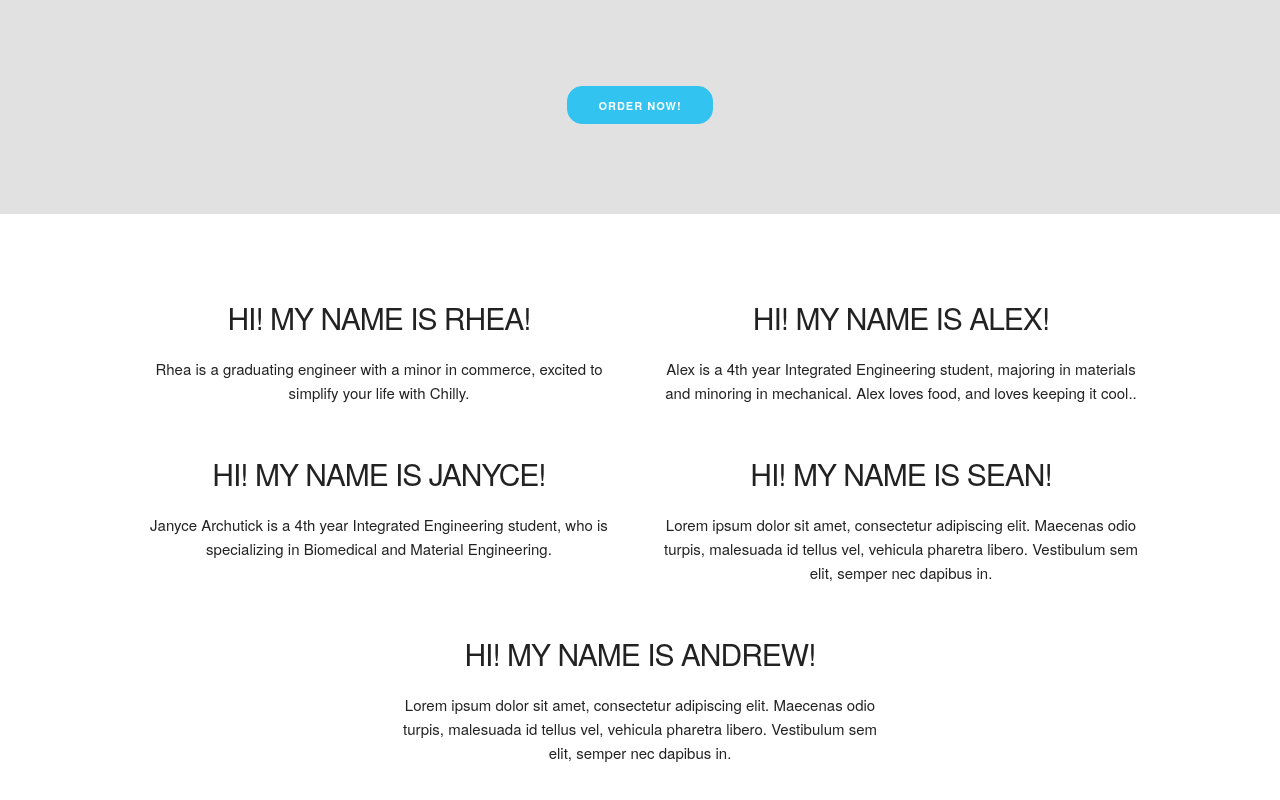
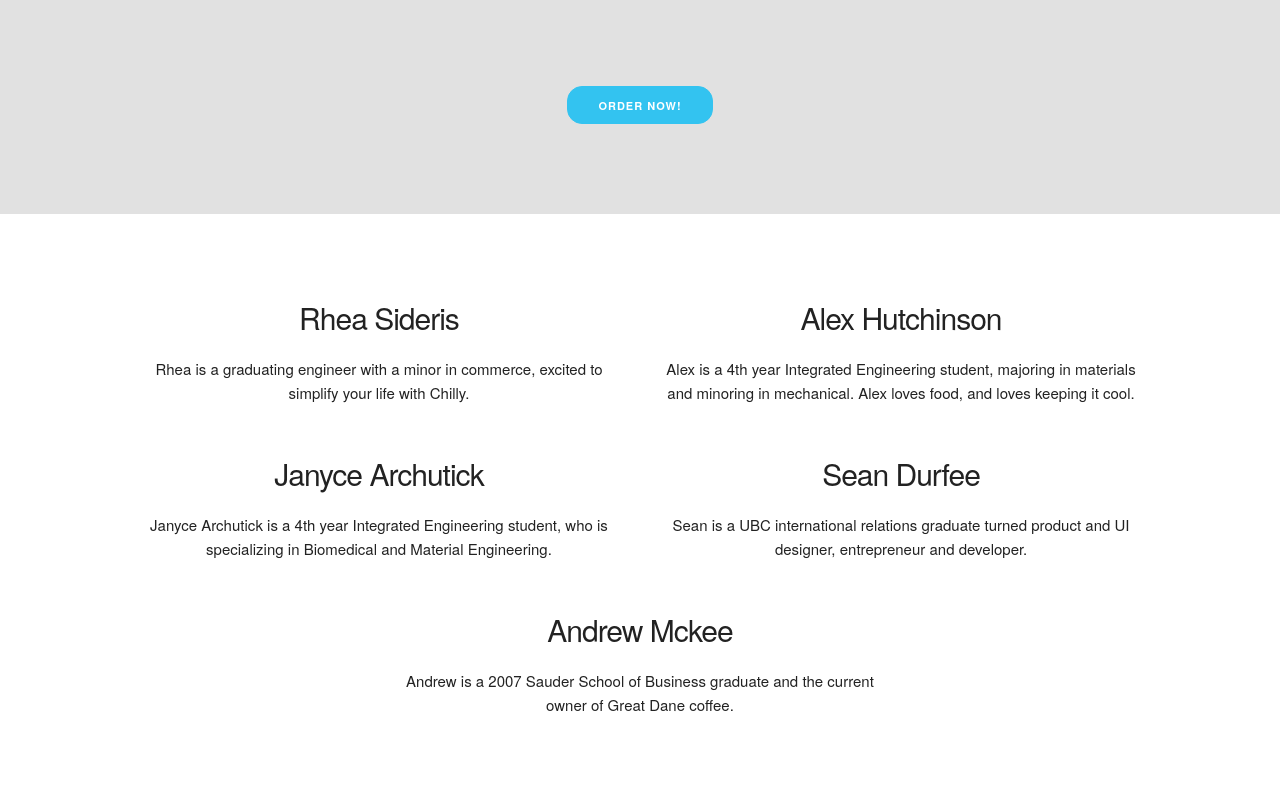
Before and after one commit to durfee/Chilly, a website: page index.html in a window 1280 px wide. Shown: the part 580-1380 px from the top of the page. Drawn offline with Linux system fonts and the light colour scheme.

Commit message:
Favicon, copy changes, bio updates

```diff
--- a/index.html
+++ b/index.html
@@ -3,10 +3,27 @@
     <head>
         <meta charset="utf-8">
         <meta name="description" content="Chilly – a simple, easy to use networked thermometer.">
+
         <title>Chilly</title>
+
         <link rel="author" href="humans.txt" content="Chilly Technologies inc.">
 
         <meta name="viewport" content="width=device-width, initial-scale=1">
+
+        <link rel="apple-touch-icon-precomposed" sizes="152x152" href="images/apple-touch-icon-152x152.png" />
+        <link rel="apple-touch-icon-precomposed" sizes="144x144" href="images/apple-touch-icon-144x144.png" />
+        <link rel="apple-touch-icon-precomposed" sizes="120x120" href="images/apple-touch-icon-120x120.png" />
+        <link rel="apple-touch-icon-precomposed" sizes="114x114" href="images/apple-touch-icon-114x114.png" />
+        <link rel="apple-touch-icon-precomposed" sizes="76x76" href="images/apple-touch-icon-76x76.png" />
+        <link rel="apple-touch-icon-precomposed" sizes="72x72" href="images/apple-touch-icon-72x72.png" />
+        <link rel="apple-touch-icon-precomposed" sizes="60x60" href="images/apple-touch-icon-60x60.png" />
+        <link rel="apple-touch-icon-precomposed" sizes="57x57" href="images/apple-touch-icon-57x57.png" />
+
+        <link rel="icon" type="image/png" href="images/favicon-196x196.png" sizes="196x196" />
+        <link rel="icon" type="image/png" href="images/favicon-128x128.png" sizes="128x128" />
+        <link rel="icon" type="image/png" href="images/favicon-96x96.png" sizes="96x96" />
+        <link rel="icon" type="image/png" href="images/favicon-32x32.png" sizes="32x32" />
+        <link rel="icon" type="image/png" href="images/favicon-16x16.png" sizes="16x16" />
 
         <link rel="stylesheet" href="css/style.css">
 
@@ -64,36 +81,36 @@
         	<div class="team-member">
         		<img src="" alt="">
         		<div class="team-member__copy">
-        			<h3>HI! MY NAME IS RHEA!</h3>
+        			<h3>Rhea Sideris</h3>
         			<p>Rhea is a graduating engineer with a minor in commerce, excited to simplify your life with Chilly.</p>
         		</div>
         	</div>
         	<div class="team-member">
         		<img src="" alt="">
         		<div class="team-member__copy">
-        			<h3>HI! MY NAME IS ALEX!</h3>
-        			<p>Alex is a 4th year Integrated Engineering student, majoring in materials and minoring in mechanical. Alex loves food, and loves keeping it cool..</p>
+        			<h3>Alex Hutchinson</h3>
+        			<p>Alex is a 4th year Integrated Engineering student, majoring in materials and minoring in mechanical. Alex loves food, and loves keeping it cool.</p>
         		</div>
         	</div>
         	<div class="team-member">
         		<img src="" alt="">
         		<div class="team-member__copy">
-        			<h3>HI! MY NAME IS JANYCE!</h3>
+        			<h3>Janyce Archutick</h3>
         			<p>Janyce Archutick is a 4th year Integrated Engineering student, who is specializing in Biomedical and Material Engineering.</p>
         		</div>
         	</div>
         	<div class="team-member">
         		<img src="" alt="">
         		<div class="team-member__copy">
-        			<h3>HI! MY NAME IS SEAN!</h3>
-        			<p>Lorem ipsum dolor sit amet, consectetur adipiscing elit. Maecenas odio turpis, malesuada id tellus vel, vehicula pharetra libero. Vestibulum sem elit, semper nec dapibus in.</p>
+        			<h3>Sean Durfee</h3>
+        			<p>Sean is a UBC international relations graduate turned product and UI designer, entrepreneur and developer.</p>
         		</div>
         	</div>
         	<div class="team-member">
         		<img src="" alt="">
         		<div class="team-member__copy">
-        			<h3>HI! MY NAME IS ANDREW!</h3>
-        			<p>Lorem ipsum dolor sit amet, consectetur adipiscing elit. Maecenas odio turpis, malesuada id tellus vel, vehicula pharetra libero. Vestibulum sem elit, semper nec dapibus in.</p>
+        			<h3>Andrew Mckee</h3>
+        			<p>Andrew is a 2007 Sauder School of Business graduate and the current owner of Great Dane coffee.</p>
         		</div>
         	</div>
         </section>
```
Also changed, not shown: images/apple-touch-icon-114x114.png (added), images/apple-touch-icon-120x120.png (added), images/apple-touch-icon-144x144.png (added), images/apple-touch-icon-152x152.png (added), images/apple-touch-icon-57x57.png (added), images/apple-touch-icon-60x60.png (added), images/apple-touch-icon-72x72.png (added), images/apple-touch-icon-76x76.png (added), images/favicon-128x128.png (added), images/favicon-16x16.png (added), images/favicon-32x32.png (added), images/favicon-96x96.png (added).
